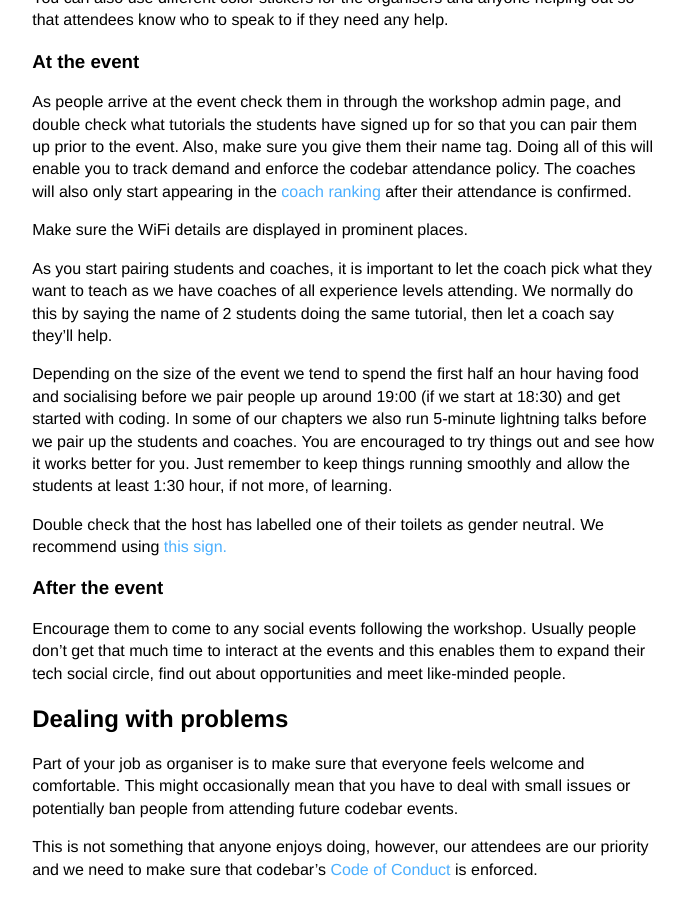
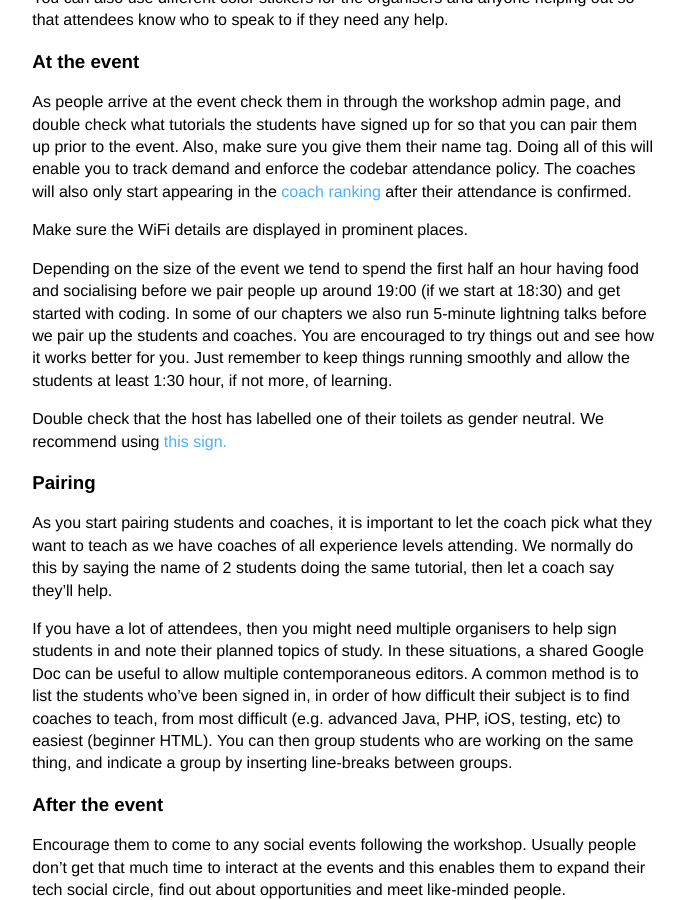
Before and after one commit to codebar/manual, a Jekyll site: the page built from _posts/2015-02-05-organiser-guide.md, in a window 1280 px wide and 900 px high, scrolled down 1836 px. Shown: the whole window, without its empty margins (430-1115 px from the left). Built offline with Jekyll 4.4.1, drawn with Linux system fonts in a browser that asks for light colours; nearby versions of some CDN libraries.

Commit message:
Create 'Pairing' section and add pairing advice

```diff
--- a/_posts/2015-02-05-organiser-guide.md
+++ b/_posts/2015-02-05-organiser-guide.md
@@ -50,12 +50,15 @@ As people arrive at the event check them in through the workshop admin page, and
 
 Make sure the WiFi details are displayed in prominent places.
 
-As you start pairing students and coaches, it is important to let the coach pick what they want to teach as we have coaches of all experience levels attending. We normally do this by saying the name of 2 students doing the same tutorial, then let a coach say they'll help.
-
 Depending on the size of the event we tend to spend the first half an hour having food and socialising before we pair people up around 19:00 (if we start at 18:30) and get started with coding. In some of our chapters we also run 5-minute lightning talks before we pair up the students and coaches. You are encouraged to try things out and see how it works better for you. Just remember to keep things running smoothly and allow the students at least 1:30 hour, if not more, of learning.
 
 Double check that the host has labelled one of their toilets as gender neutral. We recommend using [this sign.](http://www.uua.org/sites/live-new.uua.org/files/documents/lgbtq/gender_neutral_bathroom_11x17.pdf)
 
+### Pairing
+
+As you start pairing students and coaches, it is important to let the coach pick what they want to teach as we have coaches of all experience levels attending. We normally do this by saying the name of 2 students doing the same tutorial, then let a coach say they'll help.
+
+If you have a lot of attendees, then you might need multiple organisers to help sign students in and note their planned topics of study. In these situations, a shared Google Doc can be useful to allow multiple contemporaneous editors. A common method is to list the students who've been signed in, in order of how difficult their subject is to find coaches to teach, from most difficult (e.g. advanced Java, PHP, iOS, testing, etc) to easiest (beginner HTML). You can then group students who are working on the same thing, and indicate a group by inserting line-breaks between groups.
 
 ### After the event
 
```
